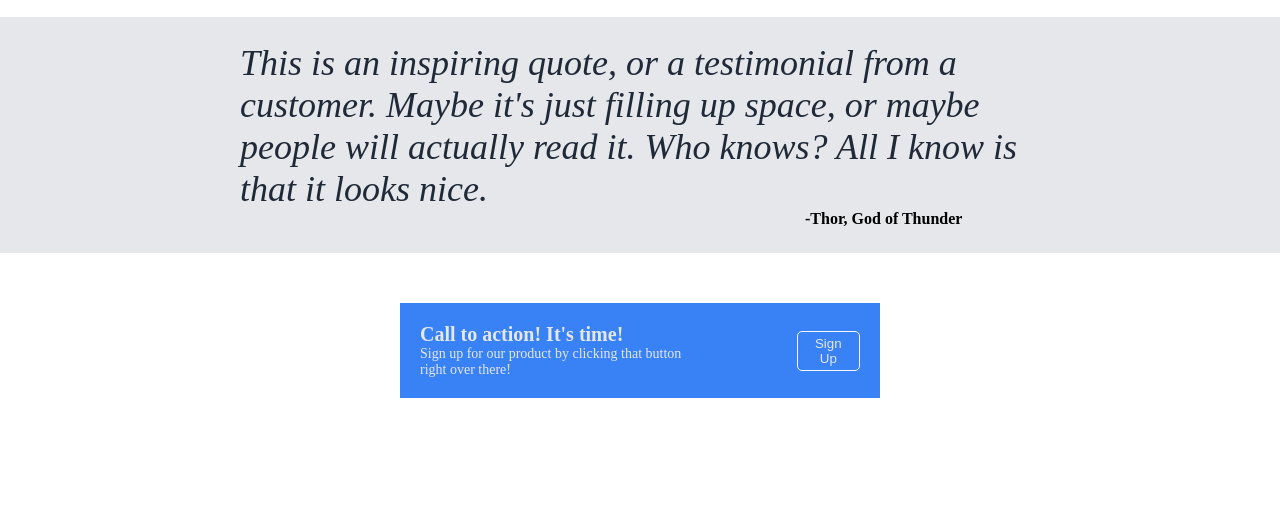
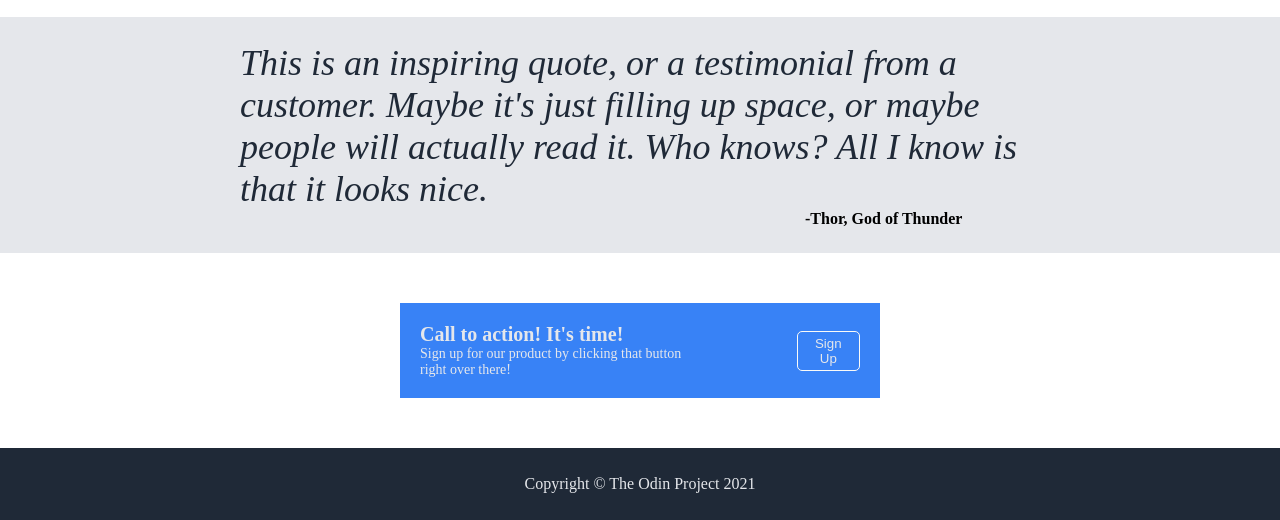
Before and after one commit to 0xdacted/odin-landing-page, a plain HTML site: page index.html in a window 1280 px wide. Shown: the part 620-1140 px from the top of the page. Before the commit the page ends 1068 px from the top, so only its background shows below. Drawn offline with Linux system fonts and the light colour scheme.

Commit message:
Add footer

```diff
--- a/index.html
+++ b/index.html
@@ -57,5 +57,6 @@
         <div class="action-subtext">Sign up for our product by clicking that button right over there!</div></div>
         <div class="button"><button class="sign-up-button2">Sign Up</button></div>
     </div>
+    <div class="footer">Copyright © The Odin Project 2021</div>
 </body>
 </html>
--- a/style.css
+++ b/style.css
@@ -155,5 +155,13 @@ a {
     border: 5px;
     border: 1px solid #F9FAF8;
     border-radius: 5px;
+}
 
-}
+.footer {
+    height: 72px;
+    background-color: #1f2937;
+    color: #E5E7EB;
+    display: flex;
+    align-items: center;
+    justify-content: center;
+  }
```
